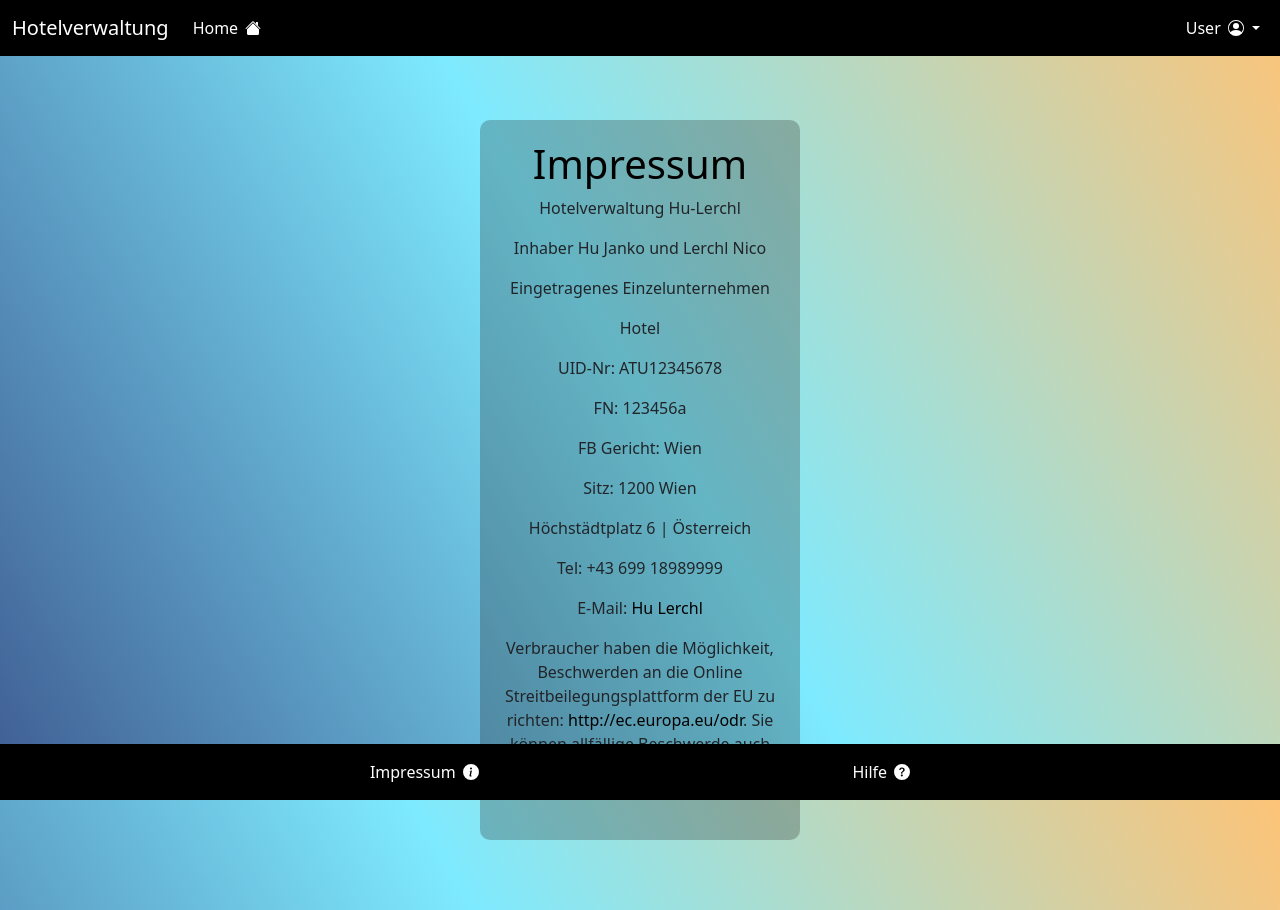
After one commit to YusTheYokai/hotelverwaltung, a PHP site: page /pages/imprint.php in a window 1280 px wide. The commit adds this page. Run offline with PHP 8.4, Linux system fonts and the light colour scheme.

Commit message:
6: Zwischenstand

```diff
--- a/css/theme.css
+++ b/css/theme.css
@@ -133,6 +133,10 @@ a:hover {
     filter: invert(100%) sepia(3%) saturate(91%) hue-rotate(11deg) brightness(116%) contrast(100%);
 }
 
+#imprintContainer, #helpContainer {
+    margin-top: 15vh;
+}
+
 /* overlay */
 
 .overlay, .dialog-overlay {
--- /dev/null
+++ b/pages/imprint.php
@@ -0,0 +1,43 @@
+<?php
+    session_start();
+?>
+<!DOCTYPE html>
+<html lang="de">
+    <head>
+        <meta charset="UTF-8">
+        <title>Hotelverwaltung - Impressum</title>
+        <link href="https://cdn.jsdelivr.net/npm/bootstrap@5.1.3/dist/css/bootstrap.min.css" rel="stylesheet" integrity="sha384-1BmE4kWBq78iYhFldvKuhfTAU6auU8tT94WrHftjDbrCEXSU1oBoqyl2QvZ6jIW3" crossorigin="anonymous">
+        <link href="/css/theme.css" rel="stylesheet">
+    </head>
+    <body>
+        <?php
+            include "../menubar.php";
+        ?>
+        <div id="imprintContainer" class="container-fluid overlay quarter-width text-center footer-margin-bottom">
+            <h1>Impressum</h1>
+            <p>Hotelverwaltung Hu-Lerchl</p>
+            <p>Inhaber Hu Janko und Lerchl Nico</p>
+            <p>Eingetragenes Einzelunternehmen</p>
+            <p>Hotel</p>
+            <p>UID-Nr: ATU12345678</p>
+            <p>FN: 123456a</p>
+            <p>FB Gericht: Wien</p>
+            <p>Sitz: 1200 Wien</p>
+            <p>Höchstädtplatz 6 | Österreich</p>
+            <p>Tel: +43 699 18989999</p>
+            <p>E-Mail:  <a href="mailto: if21b056@technikum-wien.at">Hu</a>
+                        <a href="mailto: if21b236@technikum-wien.at">Lerchl</a>
+            </p>
+            <p>Verbraucher haben die Möglichkeit,
+                Beschwerden an die Online Streitbeilegungsplattform der EU zu
+                richten: <a href="http://ec.europa.eu/odr">http://ec.europa.eu/odr</a>.
+                Sie können allfällige Beschwerde auch an
+                die oben angegebene E-Mail-Adresse
+                richten.</p>
+        </div>
+        <?php
+            include "../footer.php";
+        ?>
+        <script src="https://cdn.jsdelivr.net/npm/bootstrap@5.1.3/dist/js/bootstrap.bundle.min.js" integrity="sha384-ka7Sk0Gln4gmtz2MlQnikT1wXgYsOg+OMhuP+IlRH9sENBO0LRn5q+8nbTov4+1p" crossorigin="anonymous"></script>
+    </body>
+</html>
```
Also changed, not shown: pages/help.html (deleted, +0 -13 lines), pages/help.php (added, +30 -0 lines), pages/imprint.html (deleted, +0 -30 lines).
